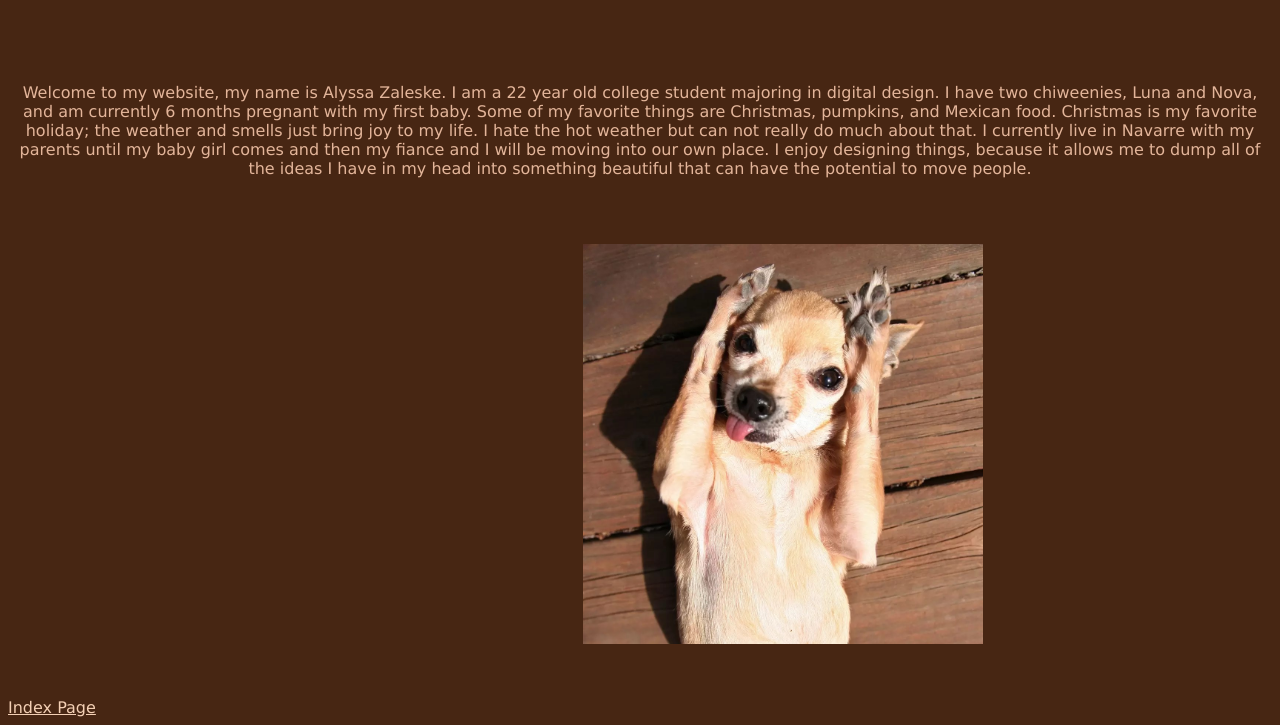
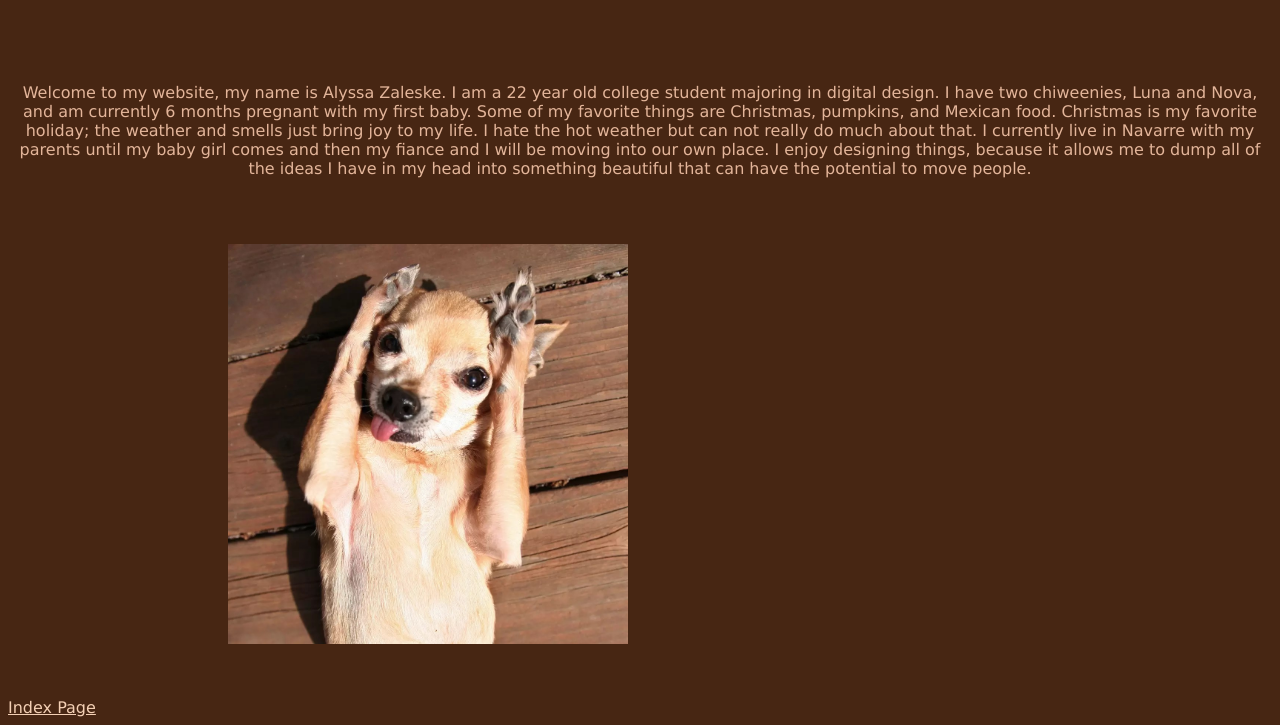
Before and after one commit to alyssa-zaleske/alyssa-zaleske.github.io, a plain HTML site: page biopage.html in a window 1280 px wide. Shown: the part 117-842 px from the top of the page. Drawn offline with Linux system fonts and the light colour scheme.

Commit message:
Add files via upload

```diff
--- a/biopage.html
+++ b/biopage.html
@@ -39,7 +39,9 @@ a:active {
 .tngallery {
                 padding: 50px;
                 position:relative;
-                margin-left: 525px;
+                margin-left: auto;
+                margin-right: auto;
+                left: 170px;
 }
     </style>
     </head>
```
